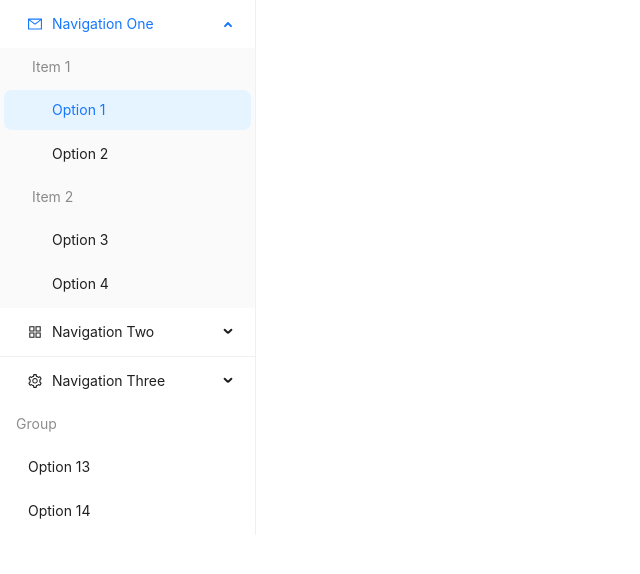
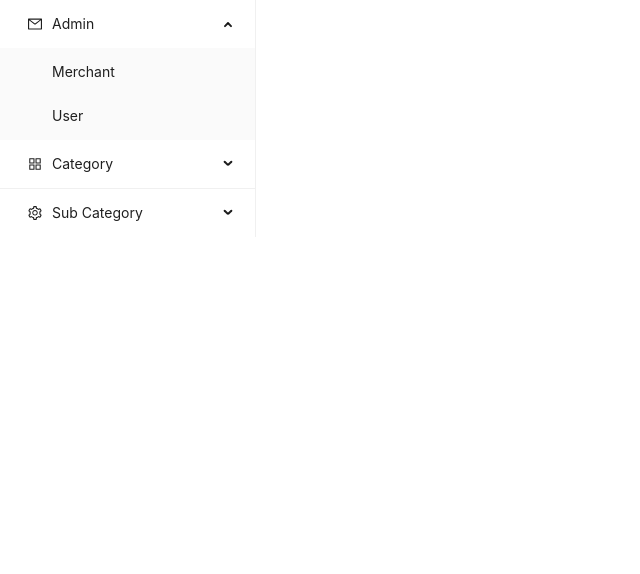
Before and after one commit to mahadihasandev/Full-Stack-E-Commerce-Web-App, a React (Vite) app in the folder Dashboard/: page /home in a window 1280 px wide. Shown: the top 574 px of the page, without its empty margins (0-640 px from the left). Built offline with nearby package versions, Linux system fonts and the light colour scheme.

Commit message:
DashboardMenu cleanup compleate

```diff
--- a/Dashboard/Components/DashboardMenu.jsx
+++ b/Dashboard/Components/DashboardMenu.jsx
@@ -4,44 +4,27 @@ import { Menu } from 'antd';
  const items = [
   {
     key: 'sub1',
-    label: 'Navigation One',
+    label: 'Admin',
     icon: <MailOutlined />,
     children: [
       {
         key: 'g1',
-        label: 'Item 1',
-        type: 'group',
-        children: [
-          { key: '1', label: 'Option 1' },
-          { key: '2', label: 'Option 2' },
-        ],
+        label: 'Merchant',
       },
       {
         key: 'g2',
-        label: 'Item 2',
-        type: 'group',
-        children: [
-          { key: '3', label: 'Option 3' },
-          { key: '4', label: 'Option 4' },
-        ],
+        label: 'User',
       },
     ],
   },
   {
     key: 'sub2',
-    label: 'Navigation Two',
+    label: 'Category',
     icon: <AppstoreOutlined />,
     children: [
-      { key: '5', label: 'Option 5' },
-      { key: '6', label: 'Option 6' },
-      {
-        key: 'sub3',
-        label: 'Submenu',
-        children: [
-          { key: '7', label: 'Option 7' },
-          { key: '8', label: 'Option 8' },
-        ],
-      },
+      { key: '5', label: 'View Category' },
+      { key: '6', label: 'Add Category' },
+
     ],
   },
   {
@@ -49,24 +32,14 @@ import { Menu } from 'antd';
   },
   {
     key: 'sub4',
-    label: 'Navigation Three',
+    label: 'Sub Category',
     icon: <SettingOutlined />,
     children: [
-      { key: '9', label: 'Option 9' },
-      { key: '10', label: 'Option 10' },
-      { key: '11', label: 'Option 11' },
-      { key: '12', label: 'Option 12' },
+      { key: '9', label: 'View' },
+      { key: '10', label: 'Add' },
     ],
   },
-  {
-    key: 'grp',
-    label: 'Group',
-    type: 'group',
-    children: [
-      { key: '13', label: 'Option 13' },
-      { key: '14', label: 'Option 14' },
-    ],
-  },
+
 ];
 
 function DashboardMenu() {
```
